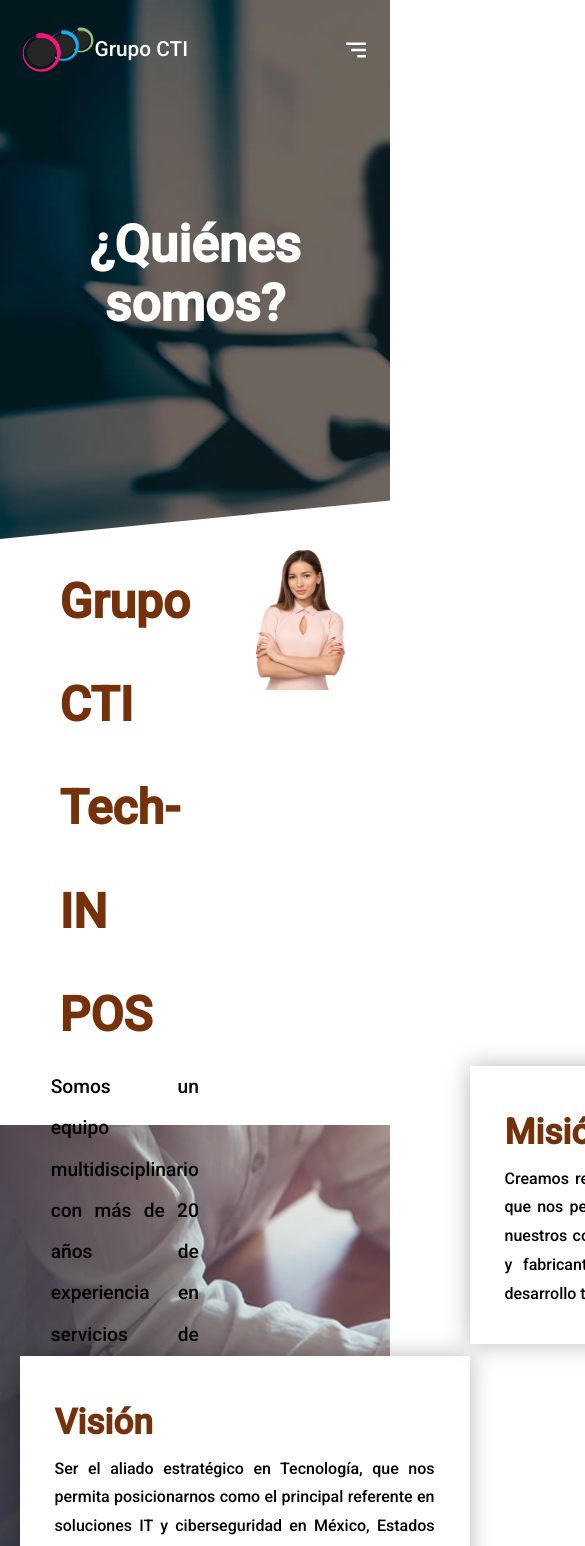
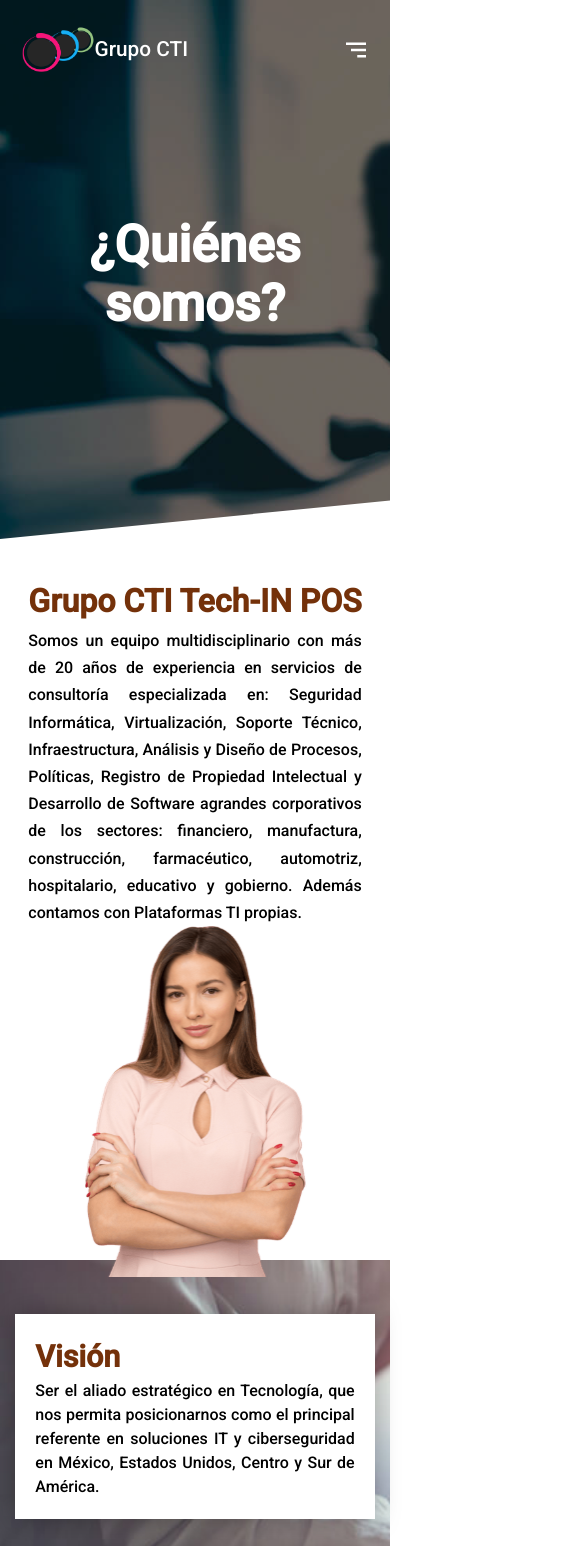
Before and after one commit to ucm23/cti, a Next.js app: page /Nosotros in a window 390 px wide. Shown: the top 1546 px of the page, 585 px wide, since content can reach past the window. Built offline with nearby package versions, Linux system fonts and the light colour scheme; a small style sheet from the web is missing.

Commit message:
estilos listos de nosotros

```diff
--- a/assets/global.css
+++ b/assets/global.css
@@ -681,26 +681,25 @@
     margin-top: 75px;
     margin-bottom: 75px;
     display: flex;
-
 }
 
 .bloques-mis{
     display: flex;
-    width: 90%;
+    width: 95%;
     max-width: 1100px;
     margin: auto;
-    justify-content: space-between;
 }
 
 .vis,
 .mis{
     background-color: #fff;
-    width: 450px;
+    width: 97%;
     padding: 35px;
     filter: drop-shadow(0 0 0.75rem rgba(0, 0, 0, 0.281));
     text-align: justify;
     line-height: 1.8;
     position: relative;
+    margin: auto;
 }
 
 .vis h1,
@@ -737,7 +736,7 @@
 .about-header::before,
 .blog-header::before,
 .not-header::before{
-    content: "";
+    content: " ";
     position: absolute;
     top: 0;
     left: 0;
@@ -1146,7 +1145,39 @@
     cursor: pointer;
  }
 
-  /*------------ blog ----------*/
+/* Responsive */
+
+@media (max-width: 1288px) {
+    .diferencia{
+        height: 330px;
+    }
+}
+
+@media (max-width:1170px) {
+    .nosotros-titulo{
+        font-size: 2.85rem;
+        line-height: 1;
+        margin-bottom: 10px;
+    }
+
+    .nosotros-text{
+        font-size:1.1rem;
+        line-height: 2;
+    }
+
+    .nosotros-texto{
+        padding: 0;
+    }
+
+    .cti_person{
+        width: 90%;
+        margin: auto;
+    }
+
+    .bg-nosotros{
+        height: 420px;
+    }
+}
 
 @media (max-width:1120px){
     .bienvenida_titulo{
@@ -1185,6 +1216,17 @@
     .hero_title{ font-size: 4rem; }
 }
 
+@media (max-width:1023px) {
+    .nosotros-titulo{
+        font-size: 2.3rem;
+    }
+
+    .vis{
+        top: 125px;
+    }
+
+}
+
 @media (max-width:1016px){
     .card-margen{
         max-width: 250px !important;
@@ -1198,7 +1240,6 @@
     .bienvenida_texto{
         font-size: 1rem;
     }
-
 }
 
 @media (max-width: 959px) {
@@ -1220,6 +1261,7 @@
     .block2,
     .block1,
     .block3,
+    .dir_center,
     .block4-title{
         text-align: center;
     }
@@ -1309,10 +1351,29 @@
     .year-title{
         font-size: 4rem;
     }
-
-}
-
-@media (max-width: 850px) {
+}
+
+@media (max-width: 887px){
+
+    .bg-nosotros{
+        height: 800px;
+        margin-top: 35px;
+    }
+    .bg-nosotros .d-flex{
+        flex-direction: column;
+    }
+    .nosotros-texto{
+        width: 95%;
+        margin: auto;
+    }
+
+    .cti_person{
+        display: flex;
+        justify-content: center;
+    }
+}
+
+@media (max-width: 850px){
     .slider{
         width: 100%;
     }
@@ -1324,6 +1385,19 @@
     .grid{
         grid-template-columns: repeat(2, 1fr);
     }
+
+    .mis-vis{
+        min-height: 600px;
+    }
+
+    .bloques-mis{
+        flex-direction: column;
+        justify-content: space-around;
+        height: 550px;
+    }
+
+    .vis{ position: static; }
+    .mis{ position: static; }
 }
 
 @media (max-width: 820px) {
@@ -1433,6 +1507,10 @@
     .grid{
         grid-gap: 10px;
     }
+
+    .diferencia{
+        height: 600px;
+    }
 }
 
 @media (max-width: 500px) {
@@ -1499,6 +1577,36 @@
         grid-template-columns: repeat(1, 1fr);
         grid-gap: 25px;
     }
+
+    .nosotros-titulo{
+        font-size: 2rem;
+    }
+
+    .vis,
+    .mis{
+        padding: 20px;
+        line-height: 1.5;
+    }
+
+    .vis h1,
+    .mis h1{
+        font-size:1.9rem;
+    }
+
+    .bg-nosotros{
+        height: 750px;
+    }
+}
+
+@media (max-width:400px) {
+    .nosotros-text{
+        font-size: 1rem;
+        line-height: 1.7;
+    }
+
+    .bg-nosotros{
+        height: 600px;
+    }
 }
 
 @media (max-width:360px) {
@@ -1513,6 +1621,10 @@
         max-width: 290px !important;
         min-width: 290px !important;
     }
+
+    .bg-nosotros{
+        height: 650px;
+    }
 }
 
 @media only screen and (max-width:320px) {
```
